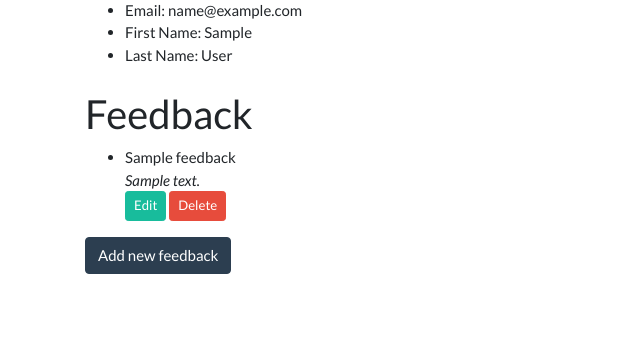
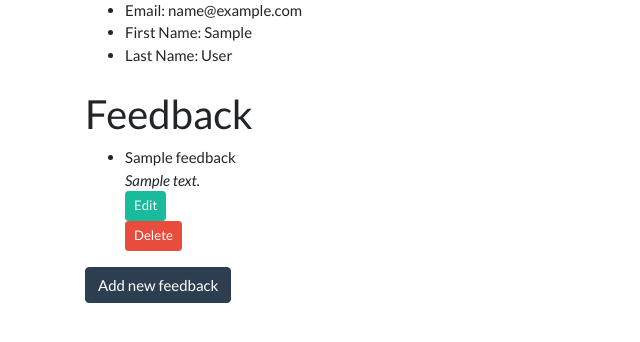
Before and after one commit to rachaelkool/HashingandLoggingInExercise, a Flask app: the page made by app.py in a window 1280 px wide. Shown: the part 226-568 px from the top of the page, without its empty margins (0-640 px from the left). Run offline with Flask 2, Linux system fonts and the light colour scheme; the visitor is signed in with stand-in values (Sample User, id 1); tables that the repository leaves empty hold one stand-in row (Sample ...).

Commit message:
updated exercise

```diff
--- a/app.py
+++ b/app.py
@@ -9,6 +9,7 @@ app.config["SQLALCHEMY_TRACK_MODIFICATIONS"] = False
 app.config["SQLALCHEMY_ECHO"] = True
 app.config["SECRET_KEY"] = "scoobydoo"
 app.config['DEBUG_TB_INTERCEPT_REDIRECTS'] = False
+
 
 connect_db(app)
 
@@ -129,22 +130,7 @@ def update_feedback(feedback_id):
 
     return render_template('edit_feedback.html', form=form, feedback=feedback)
 
-# @app.route("/feedback/<int:feedback_id>/delete", methods=["POST"])
-# def delete_feedback(feedback_id):
-#     feedback = Feedback.query.get(feedback_id)
-#     if 'username' not in session:
-#         flash("Please login first!", 'danger')
-#         return redirect('/login')
-
-#     form = DeleteForm()
-#     if form.validate_on_submit():
-#         db.session.delete(feedback)
-#         db.session.commit()
-
-#     return redirect(f'/users/{feedback.username}')
-
-
-@app.route('/feedback/<int:feedback_id>/delete')
+@app.route('/feedback/<int:feedback_id>/delete', methods=["POST"])
 def delete_feedback(feedback_id):
     if 'username' not in session:
         flash("Please login first!", 'danger')
@@ -154,5 +140,4 @@ def delete_feedback(feedback_id):
         feedback = Feedback.query.get(feedback_id)
         db.session.delete(feedback)
         db.session.commit()
-        session.pop('feedback')
         return redirect(f'/users/{feedback.username}')
--- a/templates/user_info.html
+++ b/templates/user_info.html
@@ -36,7 +36,9 @@
 
         <div class="d-inline">
           <a href="/feedback/{{feedback.id}}/update" class="btn btn-success btn-sm">Edit</a>
-          <a method="POST" href="/feedback/{{ feedback.id }}/delete" class="btn btn-danger btn-sm">Delete</a>
+          <form action="/feedback/{{ feedback.id }}/delete" method="POST">
+            <button class="btn btn-danger btn-sm">Delete</button>
+          </form>
         </div>
 
 
```
Also changed, not shown: 1 other file.
